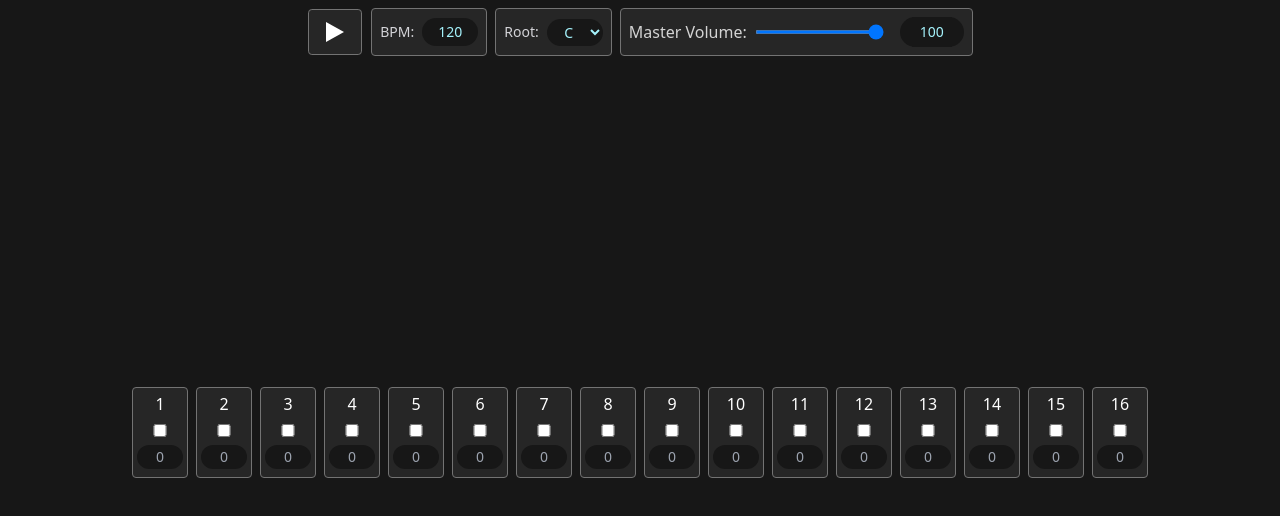
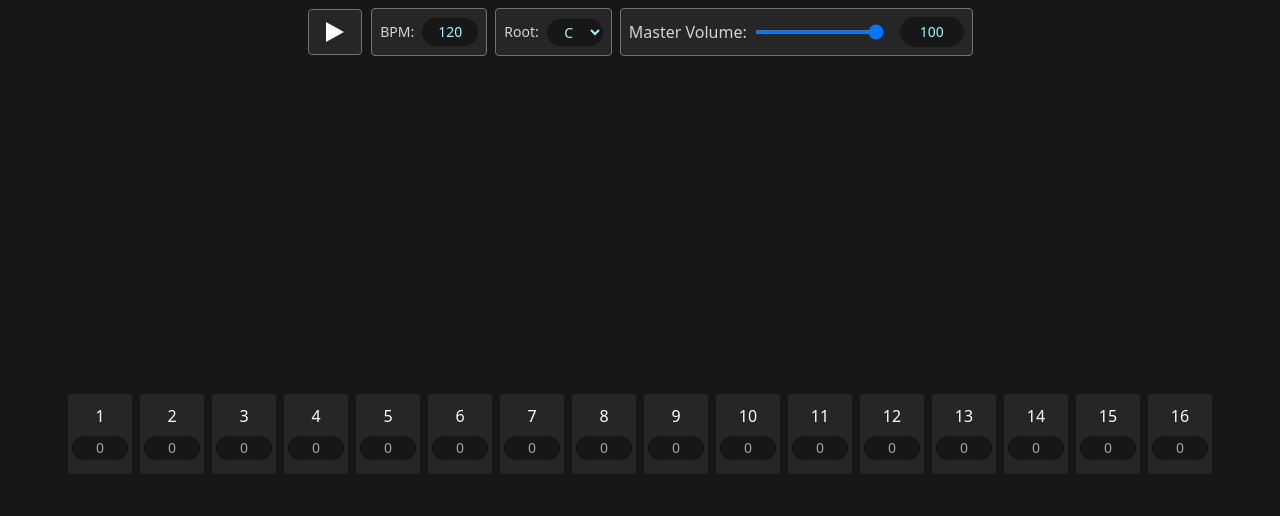
Before and after one commit to wjeffreys96/seqlr, a React (Vite) app: page / in a window 1280 px wide. Shown: the top 516 px of the page. Built offline with nearby package versions, Linux system fonts and the light colour scheme.

Commit message:
move selectedBoxes state to actx

```diff
--- a/src/@types/AudioContext.d.ts
+++ b/src/@types/AudioContext.d.ts
@@ -1,3 +1,8 @@
+export interface NoteObject {
+  id: number;
+  offset: number;
+}
+
 export interface OscParams {
   type: OscillatorType; // "sine", "square", "sawtooth", "triangle", "custom"
   freq: number; // Hz
@@ -12,8 +17,10 @@ export interface AudioContextType {
   rhythmResolution: number;
   currentRoot: String;
   currentNote: number;
+  selectedBoxes: NoteObject[] | null[];
   dispatch: React.Dispatch<any>;
   playTone: ({ type, freq, duration }: OscParams) => void;
   toggleMasterPlayPause: () => void;
+  spliceSelectedBoxes: (index: number) => void;
   state: any;
 }
--- a/src/@types/Sequencer.d.ts
+++ /dev/null
@@ -1,4 +0,0 @@
-export interface NoteObject {
-  id: number;
-  offset: number;
-}
--- a/src/App.tsx
+++ b/src/App.tsx
@@ -1,22 +1,16 @@
-import { useState } from "react";
 import Sequencer from "./components/Sequencer";
 import Nav from "./components/ui/Nav";
-import { NoteObject } from "./@types/Sequencer";
+import Wrapper from "./components/Wrapper";
 
 export default function App() {
-  const [selectedBoxes, setSelectedBoxes] = useState<NoteObject[]>([]);
-
   return (
     <div className="font-sans text-white bg-neutral-900">
-      <Nav selectedBoxes={selectedBoxes} />
-      <main className="min-h-custom max-w-7xl mx-auto flex flex-col gap-3 items-center">
-        <div className="my-auto">
-          <Sequencer
-            selectedBoxes={selectedBoxes}
-            setSelectedBoxes={setSelectedBoxes}
-          />
-        </div>
-      </main>
+      <Nav />
+      <Wrapper>
+        <main className="min-h-custom flex flex-col gap-3 justify-center items-center">
+          <Sequencer />
+        </main>
+      </Wrapper>
     </div>
   );
 }
--- a/src/AudioContext.tsx
+++ b/src/AudioContext.tsx
@@ -1,5 +1,5 @@
 import { createContext, useReducer } from "react";
-import { OscParams, AudioContextType } from "./@types/AudioContext";
+import { OscParams, AudioContextType, NoteObject } from "./@types/AudioContext";
 
 let init: boolean;
 
@@ -10,9 +10,11 @@ const initialState = {
   currentNote: 0,
   rhythmResolution: 2,
   currentRoot: "C",
+  selectedBoxes: [],
   dispatch: () => {},
   playTone: () => {},
   toggleMasterPlayPause: () => {},
+  spliceSelectedBoxes: () => {},
   state: null,
 };
 
@@ -35,7 +37,7 @@ const reducer = (state: any, action: any) => {
 
     case "SETRHYTHMRESOLUTION":
       return {
-        state,
+        ...state,
         rhythmResolution: action.payload,
       };
 
@@ -43,6 +45,13 @@ const reducer = (state: any, action: any) => {
       return {
         ...state,
         currentRoot: action.payload,
+      };
+
+    case "SETSELECTEDBOXES":
+      const newBoxes: NoteObject[] = action.payload;
+      return {
+        ...state,
+        selectedBoxes: [...state.selectedBoxes, newBoxes],
       };
 
     default:
@@ -63,8 +72,8 @@ export const AudioContextProvider = ({
     const eng: AudioContext = state.engine;
     const osc: OscillatorNode = eng.createOscillator();
     const gain: GainNode = eng.createGain();
+    gain.gain.setValueAtTime(1, time);
     gain.connect(state.masterVol);
-    gain.gain.setValueAtTime(1, eng.currentTime);
     osc.connect(gain);
     osc.type = type;
     osc.frequency.value = freq;
@@ -96,10 +105,17 @@ export const AudioContextProvider = ({
     dispatch({ type: "TOGGLEMASTERPLAYING" });
   };
 
+  const spliceSelectedBoxes = (index: number) => {
+    const boxes = state.selectedBoxes;
+    boxes.splice(index, 1);
+    dispatch({ type: "SETSELECTEDBOXES", payload: boxes });
+  };
+
   const actxVal = {
     dispatch,
     playTone,
     toggleMasterPlayPause,
+    spliceSelectedBoxes,
     state,
   };
 
--- a/src/components/Sequencer.tsx
+++ b/src/components/Sequencer.tsx
@@ -1,20 +1,14 @@
-import { Dispatch, SetStateAction, useContext } from "react";
+import { useContext } from "react";
 import { cn } from "../utils/cn";
 import { audioCtx } from "../AudioContext";
 import { AudioContextType } from "../@types/AudioContext";
-import { NoteObject } from "../@types/Sequencer";
+import { NoteObject } from "../@types/AudioContext";
 import SequencerNode from "./SequencerNode";
 
-export default function Sequencer({
-  selectedBoxes,
-  setSelectedBoxes,
-}: {
-  selectedBoxes: NoteObject[];
-  setSelectedBoxes: Dispatch<SetStateAction<any>>;
-}) {
+export default function Sequencer() {
   const actx = useContext<AudioContextType>(audioCtx);
-  const { state } = actx;
-  const { currentNote, masterPlaying } = state;
+  const { state, dispatch, spliceSelectedBoxes } = actx;
+  const { currentNote, masterPlaying, selectedBoxes } = state;
   const inputsArr: NoteObject[] = [];
 
   for (let index = 0; index < 16; index++) {
@@ -26,9 +20,11 @@ export default function Sequencer({
       return el.id === obj.id;
     });
     if (!isSelected) {
-      setSelectedBoxes([...selectedBoxes, obj]);
+      // setSelectedBoxes([...selectedBoxes, obj]);
+      dispatch({ type: "SETSELECTEDBOXES", payload: obj });
     } else {
-      selectedBoxes.splice(selectedBoxes.indexOf(isSelected), 1);
+      // selectedBoxes.splice(selectedBoxes.indexOf(isSelected), 1);
+      spliceSelectedBoxes(selectedBoxes.indexOf(isSelected));
     }
   };
 
@@ -37,30 +33,27 @@ export default function Sequencer({
       return el.id === obj.id;
     });
     if (isSelected) {
-      selectedBoxes.splice(selectedBoxes.indexOf(isSelected), 1);
-      setSelectedBoxes([...selectedBoxes, { id: obj.id, offset: obj.offset }]);
+      // selectedBoxes.splice(selectedBoxes.indexOf(isSelected), 1);
+      // setSelectedBoxes([...selectedBoxes, { id: obj.id, offset: obj.offset }]);
+      spliceSelectedBoxes(selectedBoxes.indexOf(isSelected));
+      dispatch({
+        type: "SETSELECTEDBOXES",
+        payload: { id: obj.id, offset: obj.offset },
+      });
     }
   };
 
-  const wrapperStyles = cn("flex gap-2");
-
   return (
-    <div className={wrapperStyles}>
+    <div className="flex gap-2">
       {inputsArr.map(function (obj: NoteObject) {
         const columnIsPlaying =
           (masterPlaying && obj.id === currentNote - 1) ||
           (masterPlaying && currentNote === 0 && obj.id === 15);
-        const columnStyles = cn(
-          "cursor-pointer flex lg:w-14 md:w-10 w-6 text-center text-blue-300 flex-col pb-2 pt-1 px-1 border rounded ease-in-out transition-all",
-          columnIsPlaying
-            ? "bg-blue-900 border-neutral-200"
-            : "bg-neutral-800 border-neutral-500 hover:bg-neutral-700 hover:border-neutral-200"
-        );
         return (
           <SequencerNode
             key={"snk" + obj.id}
             obj={obj}
-            columnStyles={columnStyles}
+            columnIsPlaying={columnIsPlaying}
             handleChangeCheckbox={handleChangeCheckbox}
             handleChangeOffset={handleChangeOffset}
           />
--- a/src/components/SequencerNode.tsx
+++ b/src/components/SequencerNode.tsx
@@ -1,27 +1,43 @@
-import { NoteObject } from "../@types/Sequencer";
-
+import { NoteObject } from "../@types/AudioContext";
+import { useEffect, useState } from "react";
+import { cn } from "../utils/cn";
 export default function SequencerNode({
   obj,
-  columnStyles,
+  columnIsPlaying,
   handleChangeCheckbox,
   handleChangeOffset,
 }: {
   obj: NoteObject;
-  columnStyles: string;
+  columnIsPlaying: boolean;
   handleChangeCheckbox: (obj: NoteObject) => void;
   handleChangeOffset: (obj: NoteObject) => void;
 }) {
+  const [selected, setSelected] = useState<boolean>(false);
+
+  useEffect(() => {
+    console.log(selected + " " + (obj.id + 1));
+  }, [selected]);
+
   return (
     <label
       htmlFor={String("cbi" + obj.id)}
       key={String("cbk" + obj.id)}
-      className={columnStyles}
+      className={cn(
+        "cursor-pointer flex lg:h-20 lg:w-16 md:w-12 w-8 justify-center text-center text-blue-300 flex-col pb-2 pt-1 px-1 rounded ease-in-out transition-all mt-1",
+        columnIsPlaying
+          ? "bg-blue-900 mt-0"
+          : "bg-neutral-800 hover:bg-neutral-600",
+        selected && !columnIsPlaying && "bg-neutral-700"
+      )}
     >
-      {<span className="text-white">{obj.id + 1}</span>}
+      {<span className="text-white mb-2">{obj.id + 1}</span>}
       <input
-        className="my-2"
+        className="my-2 hidden"
         id={String("cbi" + obj.id)}
-        onChange={() => handleChangeCheckbox(obj)}
+        onChange={() => {
+          handleChangeCheckbox(obj);
+          setSelected(!selected);
+        }}
         type="checkbox"
       />
       <input
--- /dev/null
+++ b/src/components/Wrapper.tsx
@@ -0,0 +1,5 @@
+import { ReactNode } from "react";
+
+export default function Wrapper({ children }: { children: ReactNode }) {
+  return <div className="max-w-7xl mx-auto">{children}</div>;
+}
--- a/src/components/ui/Nav.tsx
+++ b/src/components/ui/Nav.tsx
@@ -1,5 +1,4 @@
 import { LogSliderProps } from "../../@types/LogSlider";
-import { NoteObject } from "../../@types/Sequencer";
 import { useRef, useContext } from "react";
 import { audioCtx } from "../../AudioContext";
 import { AudioContextType } from "../../@types/AudioContext";
@@ -10,14 +9,10 @@ import LogSlider from "./LogSlider";
 import Scheduler from "../Scheduler";
 import RootSelecter from "../RootSelecter";
 
-export default function Nav({
-  selectedBoxes,
-}: {
-  selectedBoxes: NoteObject[];
-}) {
+export default function Nav() {
   const actx = useContext<AudioContextType>(audioCtx);
   const { masterVol, toggleMasterPlayPause, state } = actx;
-  const { masterPlaying } = state;
+  const { masterPlaying, selectedBoxes } = state;
   const masterVolRef = useRef<HTMLInputElement>(null);
 
   const handleMasterVolChange = (values: {
```
